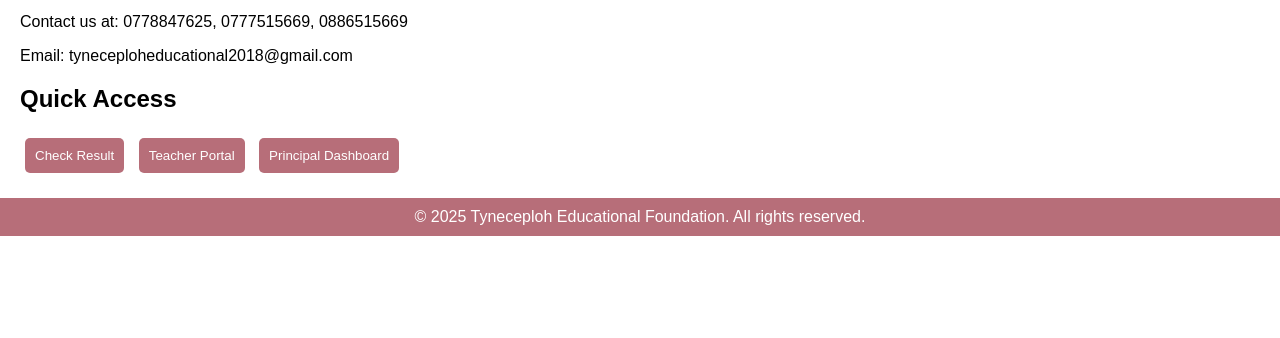
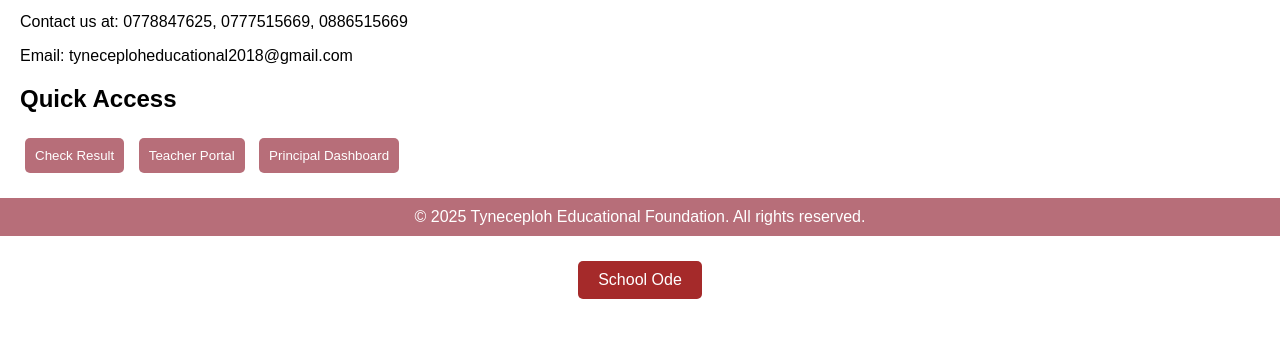
Before and after one commit to Carrew/Tyneceploh-Educational-Foundation-, a plain HTML site: page index.html in a window 1280 px wide. Shown: the part 306-644 px from the top of the page. Drawn offline with Linux system fonts and the light colour scheme.

Commit message:
Update index.html

```diff
--- a/index.html
+++ b/index.html
@@ -119,5 +119,12 @@
   });
 </script>
 
-</body>
+</body><!-- START: School Ode Button -->
+<div style="text-align: center; margin-top: 20px;">
+  <button onclick="window.location.href='school-ode.html'"
+    style="padding: 10px 20px; background-color: brown; color: white; border: none; border-radius: 5px; font-size: 16px;">
+    School Ode
+  </button>
+</div>
+<!-- END: School Ode Button -->
 </html>
```
